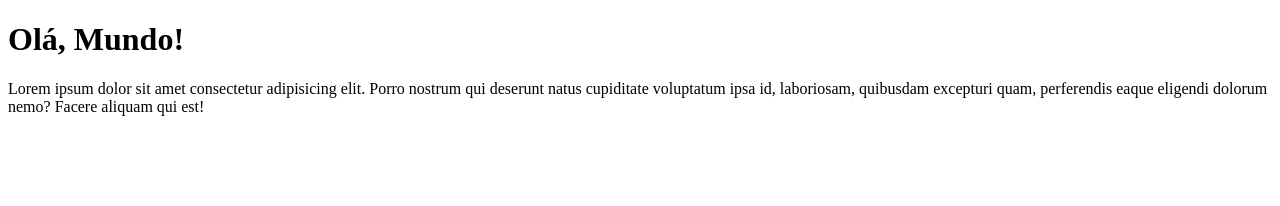
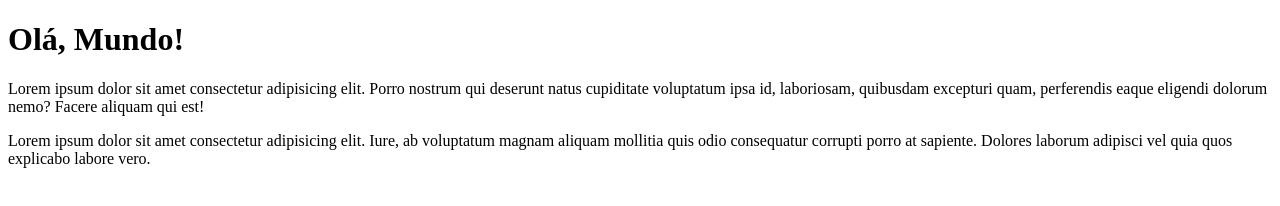
Before and after one commit to jonathanhora/OlaMundo, a plain HTML site: page siteExemplo/index.html in a window 1280 px wide. Drawn offline with Linux system fonts and the light colour scheme.

Commit message:
adicionei um paragrafo

```diff
--- a/siteExemplo/index.html
+++ b/siteExemplo/index.html
@@ -9,6 +9,7 @@
 
     <h1>Olá, Mundo!</h1>
     <p>Lorem ipsum dolor sit amet consectetur adipisicing elit. Porro nostrum qui deserunt natus cupiditate voluptatum ipsa id, laboriosam, quibusdam excepturi quam, perferendis eaque eligendi dolorum nemo? Facere aliquam qui est!</p>
+    <p>Lorem ipsum dolor sit amet consectetur adipisicing elit. Iure, ab voluptatum magnam aliquam mollitia quis odio consequatur corrupti porro at sapiente. Dolores laborum adipisci vel quia quos explicabo labore vero.</p>
 
 </body>
 </html>
```
